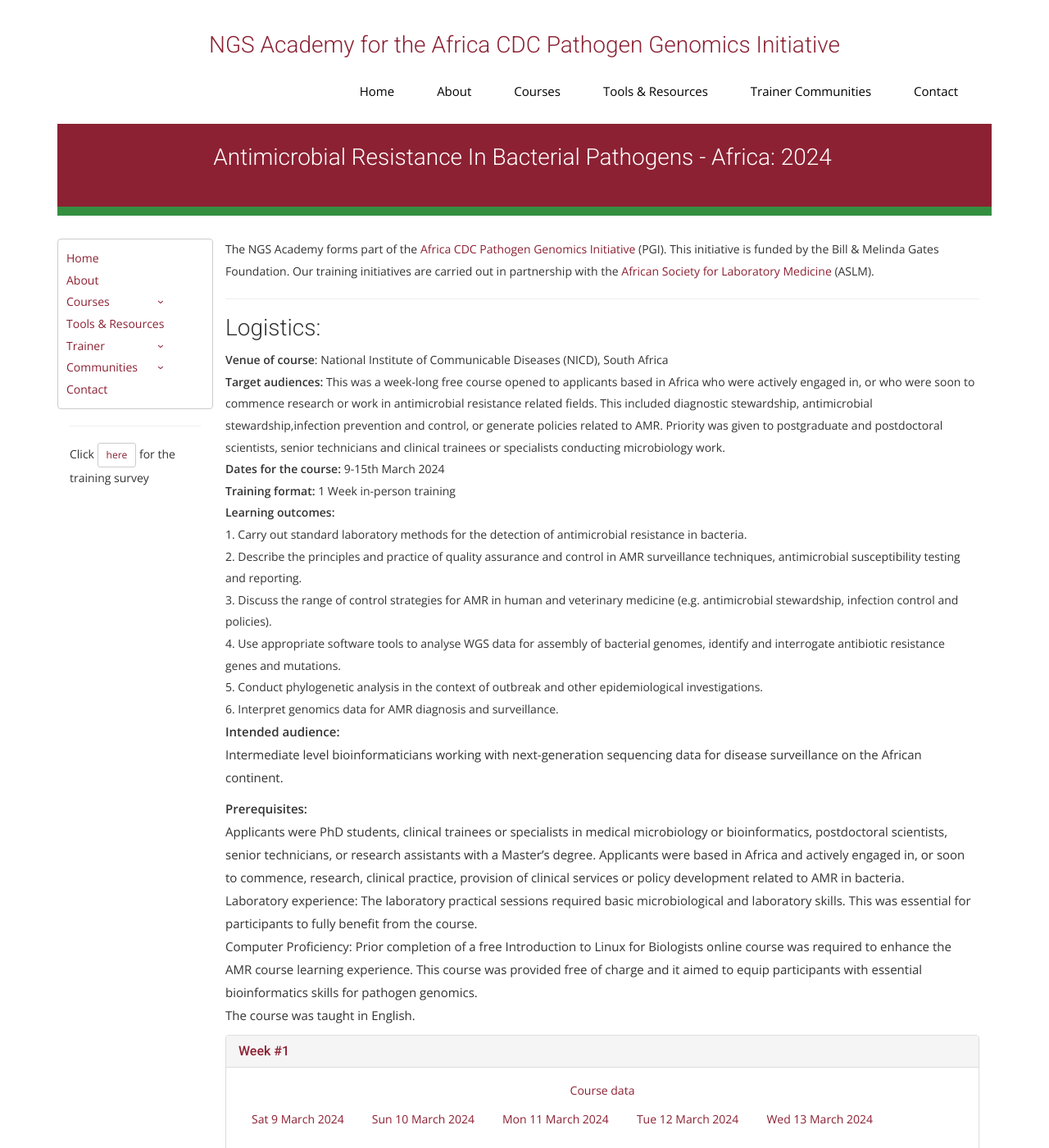
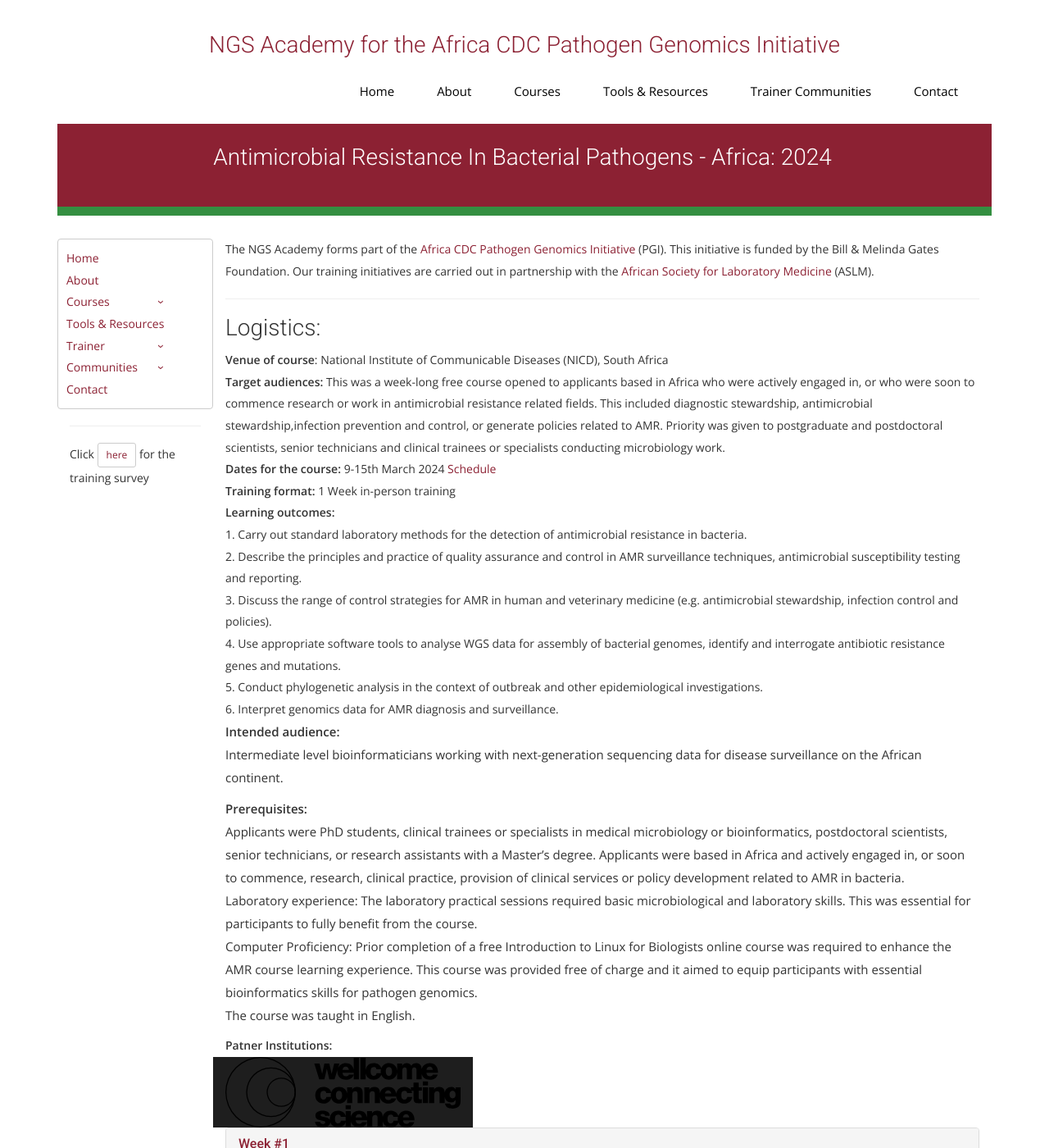
Before and after one commit to uct-cbio/ngs-academy, a Jekyll site: the page built from _posts/2024-02-10-Antimicrobial-Resistance-in-Bacterial-Pathogens-Africa-dev.md, in a window 1280 px wide and 1400 px high. Shown: the whole window at 82% size. Built offline with Jekyll 4.4.1, drawn with Linux system fonts in a browser that asks for light colours; nearby versions of some CDN libraries; some web fonts are replaced; library files that are not in the unit come from our copies; comment, search, counter and statistics services are not loaded.

Commit message:
added logo

```diff
--- a/_posts/2024-02-10-Antimicrobial-Resistance-in-Bacterial-Pathogens-Africa-dev.md
+++ b/_posts/2024-02-10-Antimicrobial-Resistance-in-Bacterial-Pathogens-Africa-dev.md
@@ -22,7 +22,7 @@
 
  <li><b>Venue of course</b>: National Institute of Communicable Diseases (NICD), South Africa </li>
  <li><b>Target audiences:</b> This was a week-long free course opened to applicants based in Africa who were actively engaged in, or who were soon to commence research or work in antimicrobial resistance related fields. This included diagnostic stewardship, antimicrobial stewardship,infection prevention and control, or generate policies related to AMR. Priority was given to postgraduate and postdoctoral scientists, senior technicians and clinical trainees or specialists conducting microbiology work.</li>
-<li><b>Dates for the course:</b> 9-15th  March 2024  </li>
+<li><b>Dates for the course:</b> 9-15th  March 2024 <a href="{{ site.url }}uploads/AMR_2024_Timetable.pdf" target="_blank">Schedule</a> </li>
 <li><b>Training format:</b> 1 Week in-person training</li>
 
 
@@ -48,6 +48,14 @@
 Computer Proficiency: Prior completion of a free Introduction to Linux for Biologists online course was required to enhance the AMR course learning experience. This course was provided free of charge and it aimed to equip participants with essential bioinformatics skills for pathogen genomics.<br>
 The course was taught in English.
 </p>
+ <b>Patner Institutions:</b>
+
+   <div class="row">
+    <div class="col-sm-4 text-center" style="background-color:rgb(30, 30, 30);"><img alt="..." src="/ngs-academy/img/wcs_logo.svg" /></div>
+    <div class="col-sm-3 text-center"></div>
+    <div class="col-sm-2 text-center" ></div>
+    <div class="col-sm-3 text-center" ></div>
+  </div>
 
 <!-- Course schedule, Trainers and Institutions-->
 
```
Also changed, not shown: img/wcs_logo.svg (added), 1 other file.
